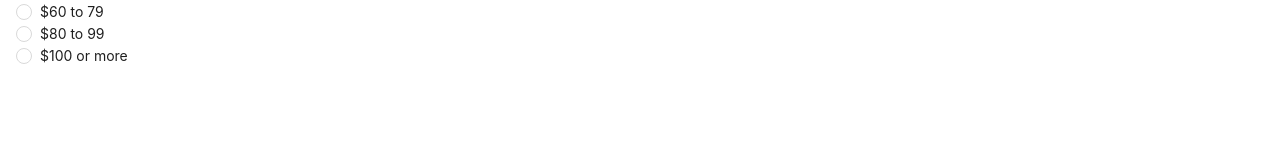
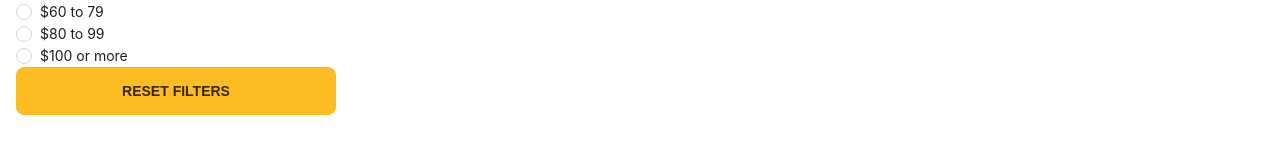
Before and after one commit to Pobarul-islam/dolly-shop, a React (Create React App) app in the folder client/: page / in a window 1280 px wide. Shown: the part 230-395 px from the top of the page. Built offline with nearby package versions, Linux system fonts and the light colour scheme; no server answers.

Commit message:
added filter reset

```diff
--- a/client/src/Pages/HomePage.js
+++ b/client/src/Pages/HomePage.js
@@ -101,6 +101,9 @@ const HomePage = () => {
               ))}
             </Radio.Group>
           </div>
+          <div className="flex flex-col-reverse">
+         <button className="btn btn-warning" onClick={()=>window.location.reload()}>Reset filters</button>
+          </div>
         </div>
         <div className="col-2 m-2">
           <h1 className="text-center text-2xl">All Products</h1>
```
Also changed, not shown: client/src/Components/Prices.js (line endings or trailing spaces).
